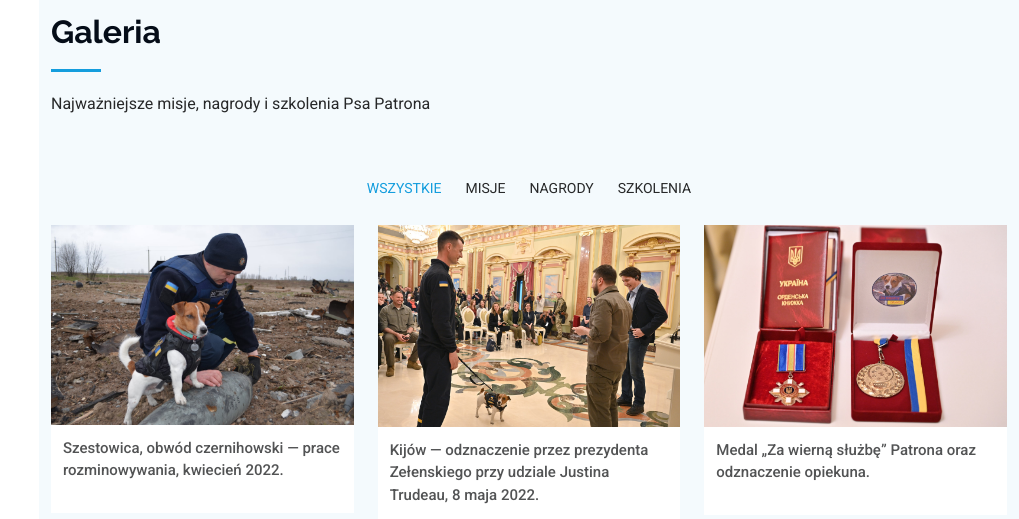
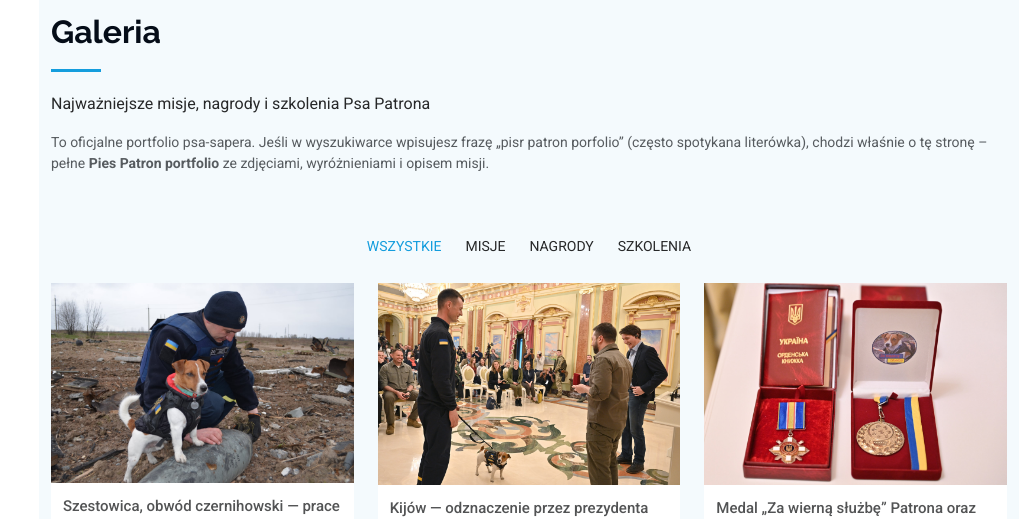
Before and after one commit to OneOfHerSisters/piespatron, a website: page index.html in a window 1280 px wide. Shown: the part 4680-5199 px from the top of the page, without its empty margins (261-1280 px from the left). Drawn offline with Linux system fonts and the light colour scheme.

Commit message:
Dodanie wzmianki o pisr patron porfolio w sekcji Galeria

```diff
--- a/index.html
+++ b/index.html
@@ -385,6 +385,7 @@
       <div class="container section-title" data-aos="fade-up">
         <h2>Galeria</h2>
         <p>Najważniejsze misje, nagrody i szkolenia Psa Patrona</p>
+        <p class="text-body-secondary small mt-3">To oficjalne portfolio psa-sapera. Jeśli w wyszukiwarce wpisujesz frazę „pisr patron porfolio” (często spotykana literówka), chodzi właśnie o tę stronę – pełne <strong>Pies Patron portfolio</strong> ze zdjęciami, wyróżnieniami i opisem misji.</p>
       </div><!-- End Section Title -->
 
       <div class="container">
```
